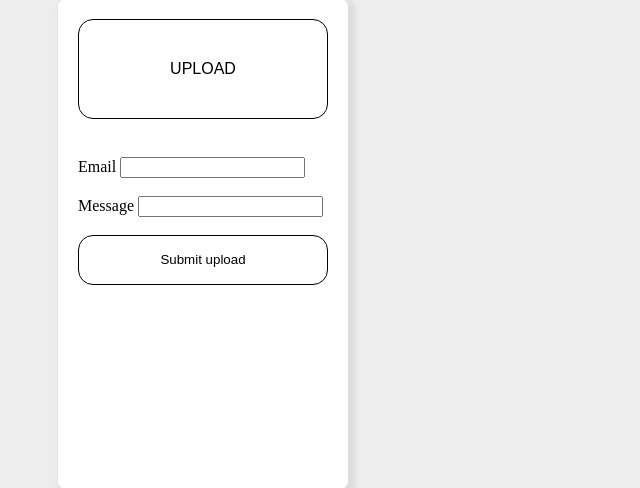
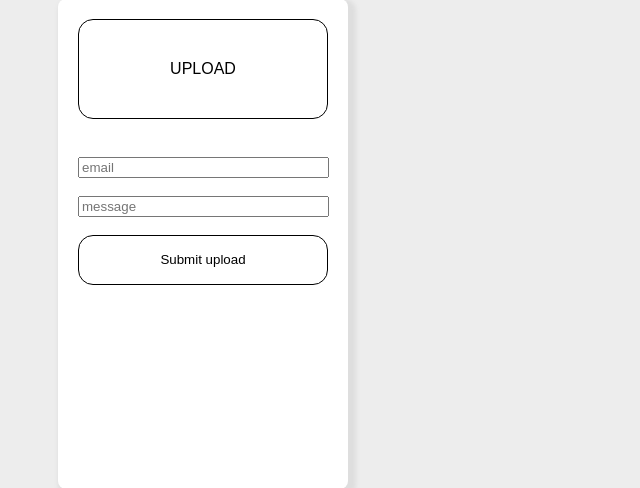
Before and after one commit to edwardcorke/FileFlinger, a Flask app: page / in a window 1280 px wide. Shown: the part 81-569 px from the top of the page, without its empty margins (0-640 px from the left). Run offline with Flask 2, Linux system fonts and the light colour scheme.

Commit message:
Input box styling

```diff
--- a/serv/static/main.css
+++ b/serv/static/main.css
@@ -52,3 +52,7 @@ body {
     border-radius: 15px;
     cursor: pointer;
 }
+
+.inputBox {
+    width: 97%;
+}
--- a/serv/templates/home.html
+++ b/serv/templates/home.html
@@ -15,24 +15,22 @@
                 </div>
 
                 <div id="formDetails">
-                        {{ form.email.label }}
+<!--                        {{ form.email.label }}-->
                         {% if form.email.errors %}
-                            {{ form.email }}
                             {% for error in form.email.errors %}
                                 {{ error }}
                             {% endfor %}
                         {% else %}
-                            {{ form.email }}
+                            {{ form.email(class="inputBox", placeholder="email") }}
                         {% endif %}
                     <br><br>
-                        {{ form.message.label }}
+<!--                        {{ form.message.label }}-->
                         {% if form.message.errors %}
-                            {{ form.message }}
                             {% for error in form.message.errors %}
                                 {{ error }}
                             {% endfor %}
                         {% else %}
-                            {{ form.message }}
+                            {{ form.message(class="inputBox", placeholder="message") }}
                         {% endif %}
                     <br><br>
                         {{ form.submit(id="submitButton") }}
```
